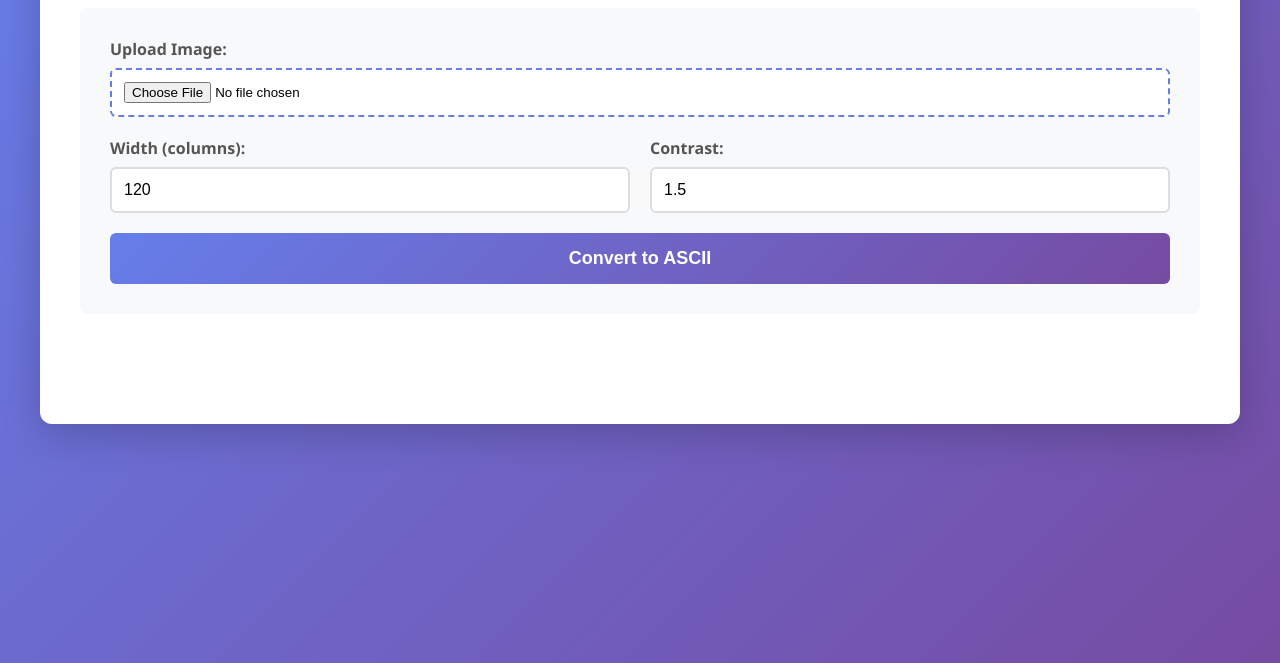
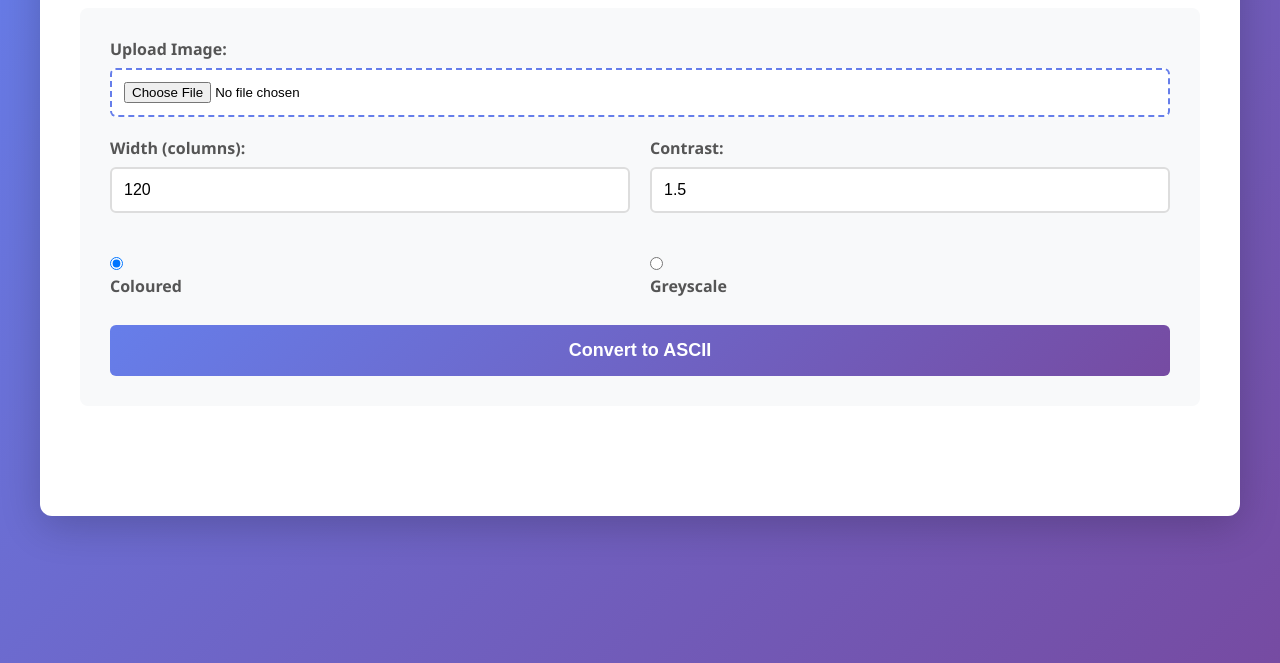
Before and after one commit to TheDeadBear/ASCII-Image-Converter, a plain HTML site: page index.html in a window 1280 px wide. Shown: the part 137-800 px from the top of the page. Drawn offline with Linux system fonts and the light colour scheme.

Commit message:
Add monochrome option to conversion form and update backend handling to implement

```diff
--- a/assets/js/script.js
+++ b/assets/js/script.js
@@ -32,6 +32,7 @@ form.addEventListener('submit', async (e) => {
     formData.append('image', imageInput.files[0]);
     formData.append('columns', columnsInput.value);
     formData.append('contrast', contrastInput.value);
+    formData.append('monochrome', document.querySelector('input[name="monochrome"]:checked').value);
 
     try {
         const response = await fetch('/convert', {
--- a/index.html
+++ b/index.html
@@ -27,6 +27,19 @@
                         <label for="contrast">Contrast:</label>
                         <input type="number" id="contrast" value="1.5" step="0.1" min="0.5" max="3.0">
                     </div>
+
+                    <div class="form-group">
+                        <input type="radio" name="monochrome" value="false" id="color" checked>
+                        <label for="color">
+                            Coloured
+                        </label>
+                    </div>
+                    <div class="form-group">
+                        <input type="radio" name="monochrome" value="true" id="greyscale">
+                        <label for="greyscale">
+                            Greyscale
+                        </label>
+                    </div>
                 </div>
 
                 <button type="submit" id="convertBtn">Convert to ASCII</button>
```
Also changed, not shown: 1 other file.
